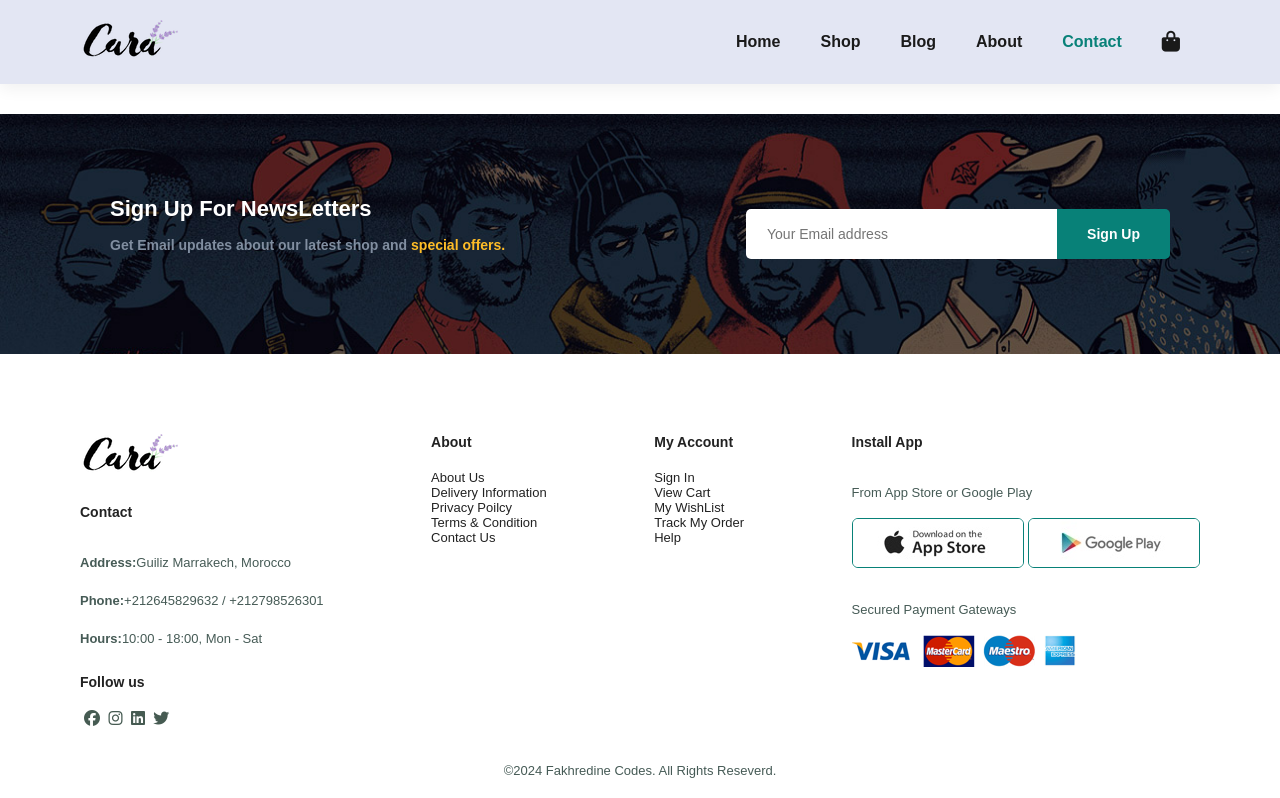
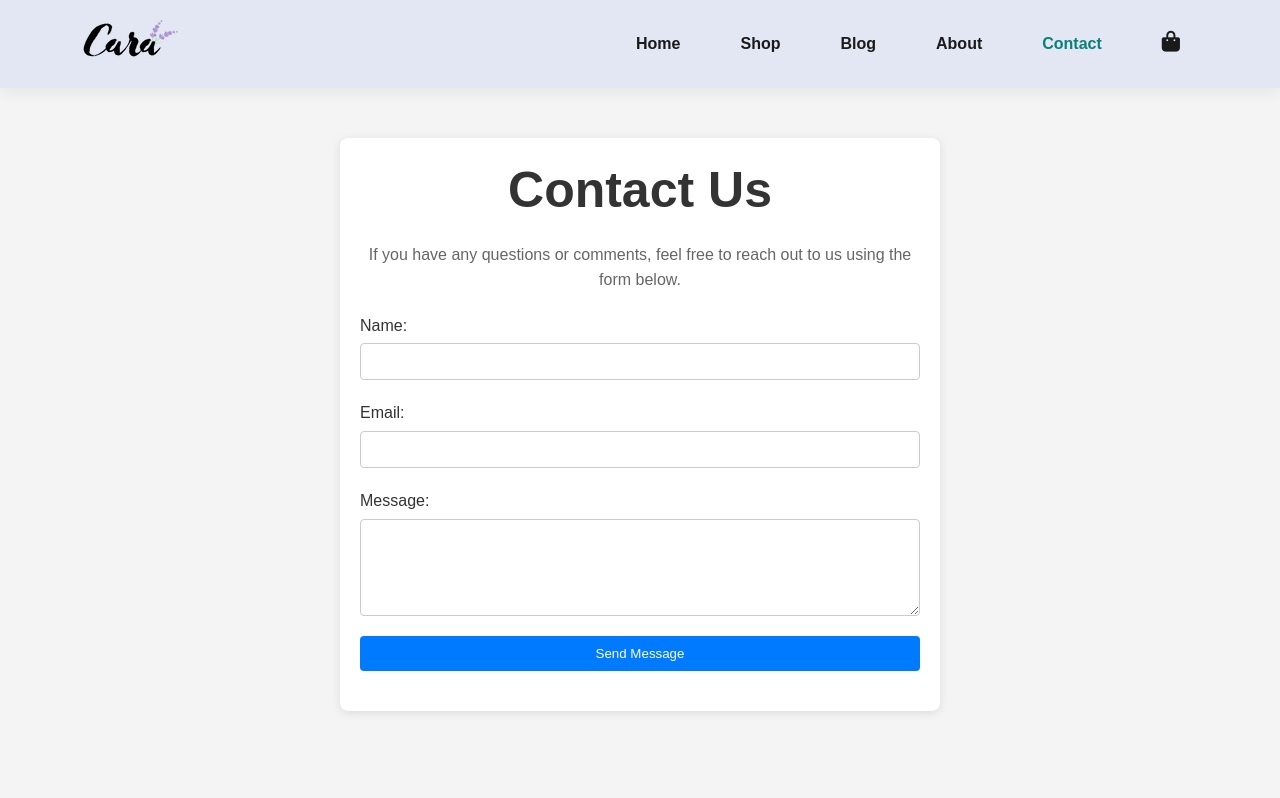
Before and after one commit to ridachaanoun/Cara-Ecommerce-Website, a plain HTML site: page contact.html in a window 1280 px wide. Shown: the top 798 px of the page. Drawn offline with Linux system fonts and the light colour scheme.

Commit message:
add countact page

```diff
--- a/contact.html
+++ b/contact.html
@@ -29,19 +29,24 @@
         </nav>
     </header>
 
-    <!--NewsLetter Section-->
+    <main>
+        <section class="contact-section">
+            <h1>Contact Us</h1>
+            <p>If you have any questions or comments, feel free to reach out to us using the form below.</p>
+            <form action="submit_form.php" method="post" class="contact-form">
+                <label for="name">Name:</label>
+                <input type="text" id="name" name="name" required>
 
-    <section id="newsletter" class="section-p1 section m1">
-        <div class="newstext">
-            <h4>Sign Up For NewsLetters</h4>
-            <p>Get Email updates about our latest shop and <span>special offers.</span></p>
-        </div>
-        <form class="form">
-            <input type="text" placeholder="Your Email address">
-            <button class="normal" type="submit">Sign Up</button>
-        </form>
-    </section>
+                <label for="email">Email:</label>
+                <input type="email" id="email" name="email" required>
 
+                <label for="message">Message:</label>
+                <textarea id="message" name="message" rows="5" required></textarea>
+
+                <input type="submit" value="Send Message" class="submit-btn">
+            </form>
+        </section>
+    </main>
     <!--Footer Section-->
 
     <footer class="section-p1">
@@ -96,4 +101,112 @@
     </footer>
 
 </body>
+<style>
+    /* General Styles */
+* {
+    margin: 0;
+    padding: 0;
+    box-sizing: border-box;
+}
+
+body {
+    font-family: 'Arial', sans-serif;
+    line-height: 1.6;
+    background-color: #f4f4f4;
+    color: #333;
+}
+
+/* Navigation */
+header {
+    background-color: #333;
+    padding: 10px 0;
+}
+
+nav ul {
+    list-style: none;
+    text-align: center;
+}
+
+nav ul li {
+    display: inline;
+    margin-right: 20px;
+}
+
+nav ul li:last-child {
+    margin-right: 0;
+}
+
+nav ul li a {
+    color: white;
+    text-decoration: none;
+    font-size: 1.2rem;
+}
+
+nav ul li a:hover {
+    color: #f4f4f4;
+    text-decoration: underline;
+}
+
+/* Contact Section */
+.contact-section {
+    max-width: 600px;
+    margin: 50px auto;
+    padding: 20px;
+    background-color: white;
+    border-radius: 8px;
+    box-shadow: 0 2px 10px rgba(0, 0, 0, 0.1);
+}
+
+.contact-section h1 {
+    text-align: center;
+    margin-bottom: 20px;
+    color: #333;
+}
+
+.contact-section p {
+    text-align: center;
+    margin-bottom: 20px;
+    color: #666;
+}
+
+/* Contact Form Styles */
+.contact-form {
+    display: flex;
+    flex-direction: column;
+}
+
+.contact-form label {
+    margin-bottom: 5px;
+    color: #333;
+}
+
+.contact-form input,
+.contact-form textarea {
+    padding: 10px;
+    margin-bottom: 20px;
+    border: 1px solid #ccc;
+    border-radius: 4px;
+}
+
+.contact-form input:focus,
+.contact-form textarea:focus {
+    border-color: #007BFF;
+    outline: none;
+}
+
+.contact-form .submit-btn {
+    padding: 10px;
+    background-color: #007BFF;
+    color: white;
+    border: none;
+    border-radius: 4px;
+    cursor: pointer;
+}
+
+.contact-form .submit-btn:hover {
+    background-color: #0056b3;
+}
+
+
+</style>
 </html>
```
